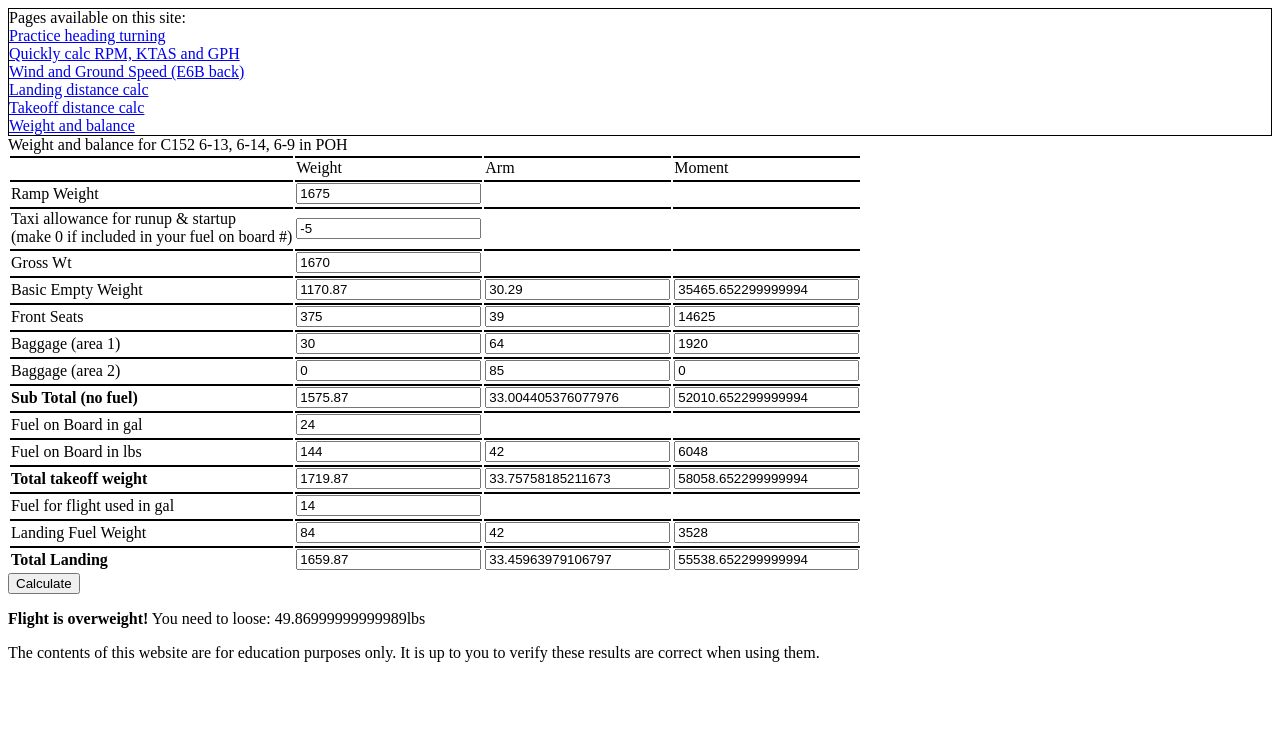
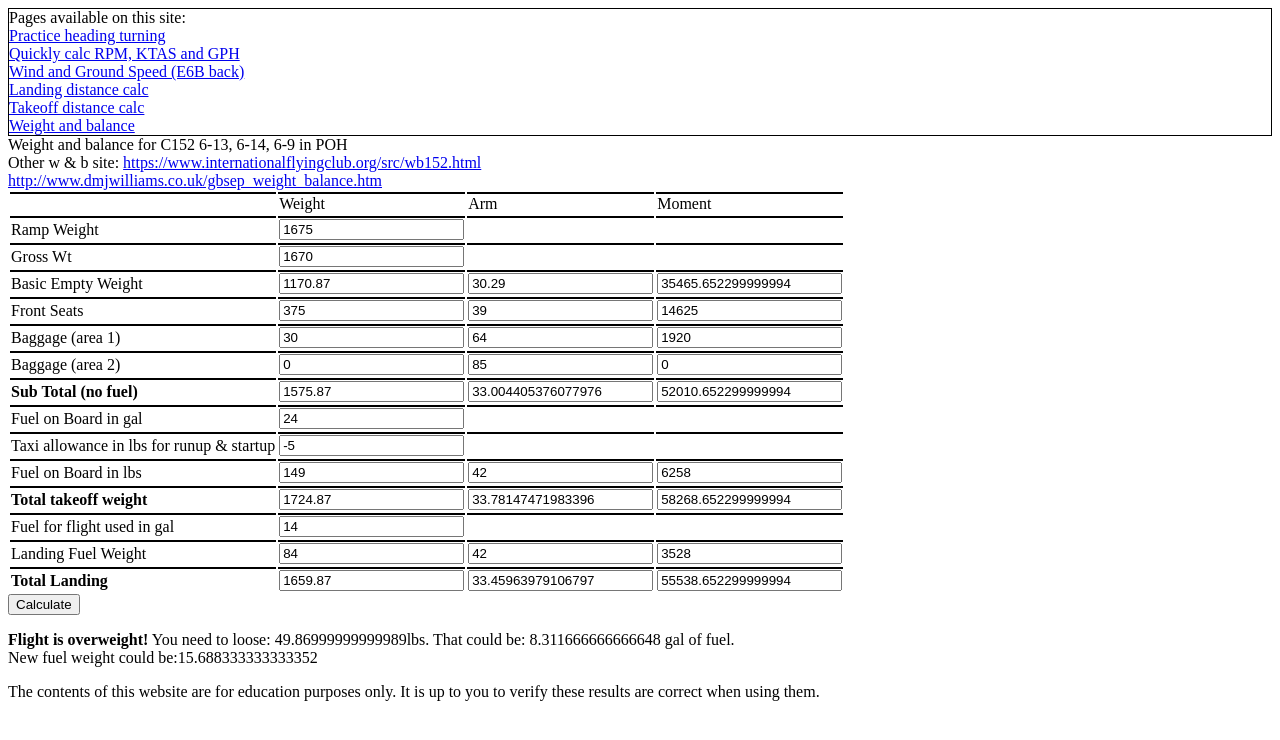
Before and after one commit to Anthony36/ATPL, a plain HTML site: page weight/wandb.html in a window 1280 px wide. Both pictures are taken after typing "Sample", "Sample", "Sample", "Sample", "Sample", "Sample" into the empty fields and a click on the button "Calculate". Drawn offline with nearby package versions, Linux system fonts and the light colour scheme.

Commit message:
taxi allowance improvement

```diff
--- a/weight/wandb.html
+++ b/weight/wandb.html
@@ -9,7 +9,8 @@
     <div id="header"></div>
     <form id="wieghtAndBalanceForm">
         Weight and balance for C152 6-13, 6-14, 6-9 in POH<br />
-
+        Other w & b site: <a href="https://www.internationalflyingclub.org/src/wb152.html">https://www.internationalflyingclub.org/src/wb152.html</a><br />
+        <a href="http://www.dmjwilliams.co.uk/gbsep_weight_balance.htm">http://www.dmjwilliams.co.uk/gbsep_weight_balance.htm</a><br />
         <table id="tblWeightAndBalance">
 
             <tr>
@@ -42,20 +43,10 @@
             </tr>
             <tr>
                 <td>
-                    Taxi allowance for runup & startup<br />(make 0 if included in your fuel on board #)
-                </td>
-                <td>
-                    <input type="text" id="taxiAllowance" value="-5" />
-                </td>
-                <td></td>
-                <td></td>
-            </tr>
-            <tr>
-                <td>
                     Gross Wt
                 </td>
                 <td>
-                    <input type="text" id="grossWt" value="1670" />
+                    <input type="text" id="grossWt" value="" />
                 </td>
                 <td></td>
                 <td></td>
@@ -144,6 +135,16 @@
             </tr>
             <tr>
                 <td>
+                    Taxi allowance in lbs for runup & startup
+                </td>
+                <td>
+                    <input type="text" id="taxiAllowance" value="-5" />
+                </td>
+                <td></td>
+                <td></td>
+            </tr>
+            <tr>
+                <td>
                     Fuel on Board in lbs
                 </td>
                 <td>
--- a/weight/wandb.js
+++ b/weight/wandb.js
@@ -113,7 +113,7 @@ function getWANOutput(){
     //taxiallowance is entered as a negative so add here:
     grossWt = rampWt + taxiAllowance;
     $("#grossWt").val(grossWt);
-    fuelOnBoardWeight = fuelOnBoardGal * 6;
+    fuelOnBoardWeight = (fuelOnBoardGal * 6) - taxiAllowance;
     $("#fuelOnBoardWeight").val(fuelOnBoardWeight);
 
     fuelForFlightMoment = fuelForFlightArm * fuelForFlightWeight;
@@ -163,8 +163,11 @@ function getWANOutput(){
     $("#totalLandingArm").val(totalLandingArm);
 
     let theHtml="";
-    if (totalWeight > grossWt){
-        theHtml += "<b>Flight is overweight!</b> You need to loose: " + (totalWeight - grossWt) + "lbs"
+    if (totalWeight > rampWt){
+        theHtml += "<b>Flight is overweight!</b> You need to loose: " + (totalWeight - rampWt) + "lbs.  That could be: " + ((totalWeight - rampWt) /6) + " gal of fuel.<br />New fuel weight could be:" +  (fuelOnBoardGal - ((totalWeight - rampWt) /6))
+    }
+    else {
+        theHtml += "<b>Flight weight is ok</b> You could carry: " + (totalWeight - rampWt) + "lbs more."
     }
     $("#wanOutput").html(theHtml);
 }
```
